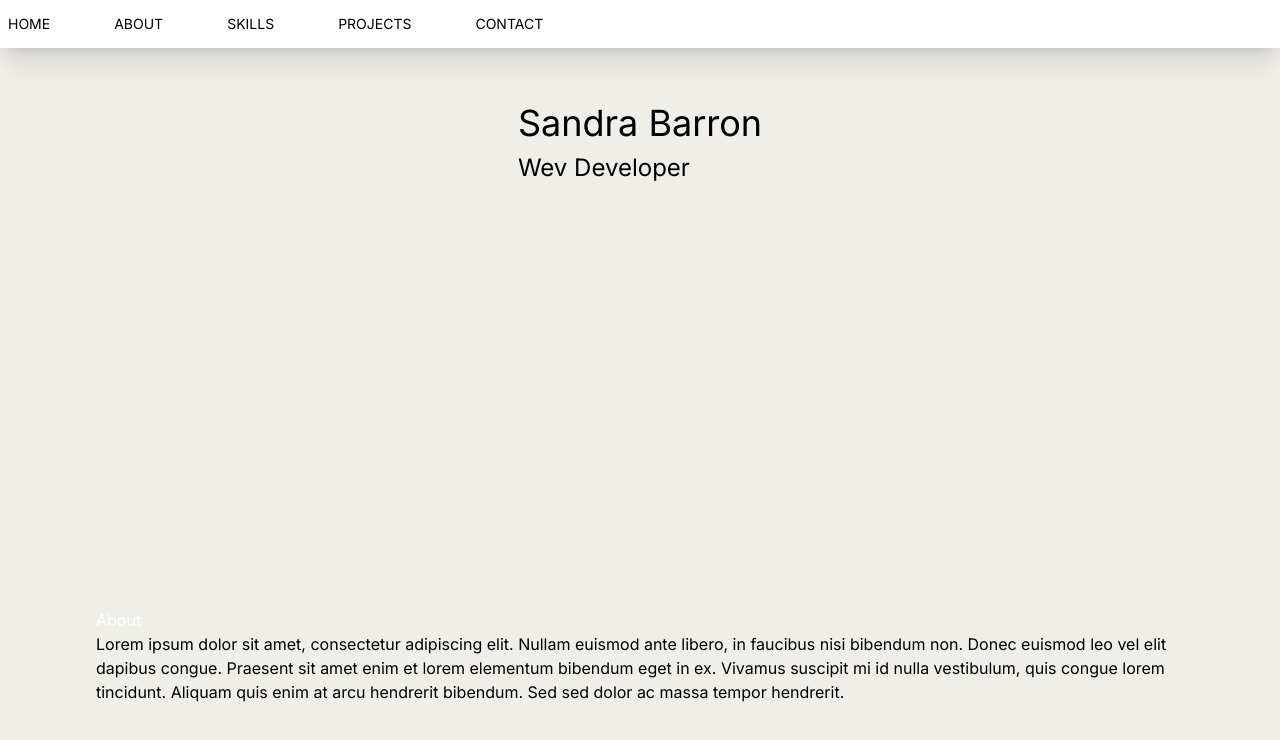
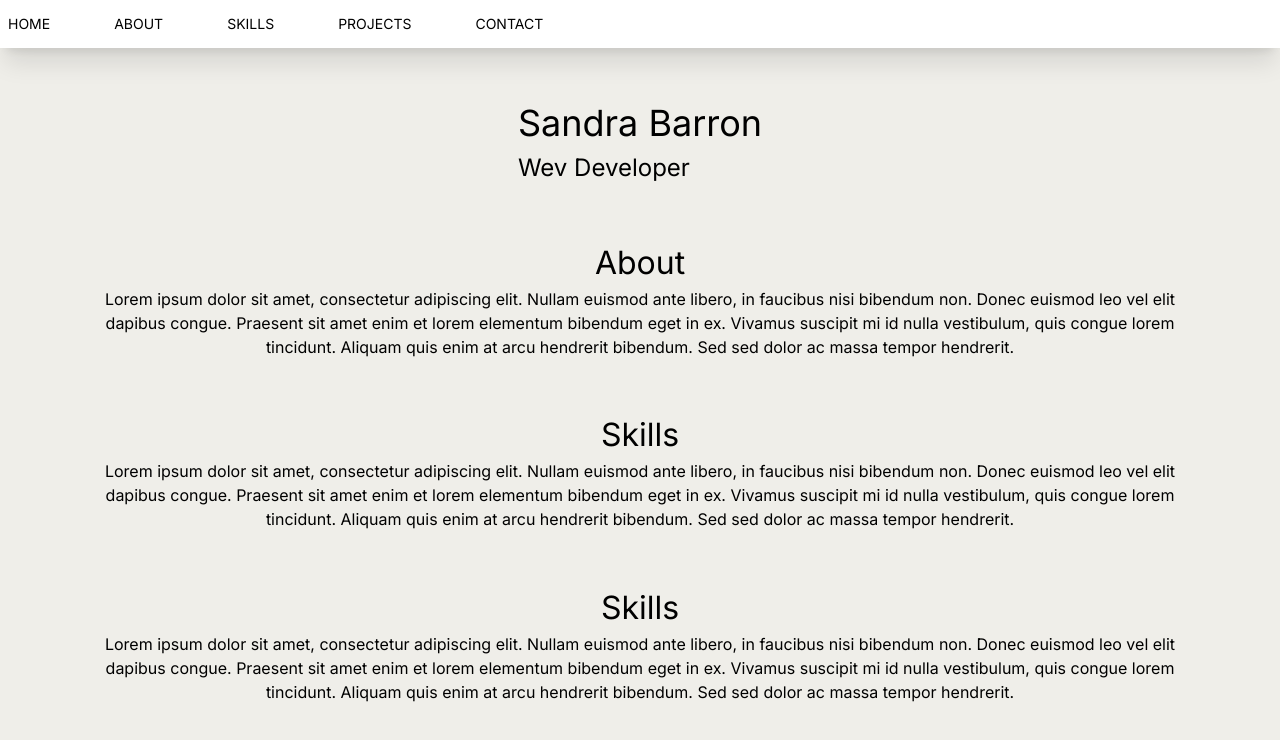
Before and after one commit to sandrab4/Mobile-Portfolio, a Next.js app: page / in a window 1280 px wide. Shown: the top 740 px of the page. Built offline with nearby package versions, Linux system fonts and the light colour scheme.

Commit message:
components

```diff
--- a/src/app/page.tsx
+++ b/src/app/page.tsx
@@ -2,6 +2,8 @@ import { Inter } from 'next/font/google'
 import Navbar from '../components/Navbar';
 import Home from '@/components/Home';
 import About from '@/components/About';
+import Skills from '@/components/Skills';
+import Projects from '@/components/Projects';
 
 const inter = Inter({ subsets: ['latin'] });
 
@@ -11,6 +13,8 @@ export default function MyHomePage() {
       <Navbar />
       <Home />
       <About />
+      <Skills />
+      <Projects />
     </main>
   );
 }
--- a/src/components/About.tsx
+++ b/src/components/About.tsx
@@ -2,9 +2,9 @@ import React from 'react';
 
 const About: React.FC = () => {
   return (
-    <div>
-      <h2>About</h2>
-      <p style={{color: 'black'}}>
+    <div style={{textAlign: 'center', color: 'black'}}>
+      <h2 style={{fontSize: '2rem'}}>About</h2>
+      <p>
         Lorem ipsum dolor sit amet, consectetur adipiscing elit. Nullam euismod ante libero,
         in faucibus nisi bibendum non. Donec euismod leo vel elit dapibus congue.
         Praesent sit amet enim et lorem elementum bibendum eget in ex. Vivamus suscipit mi id nulla vestibulum,
--- a/src/components/Projects.tsx
+++ b/src/components/Projects.tsx
@@ -0,0 +1,17 @@
+import React from 'react';
+
+const Projects: React.FC = () => {
+  return (
+    <div style={{textAlign: 'center', color: 'black'}}>
+      <h2 style={{fontSize: '2rem'}}>Skills</h2>
+      <p>
+        Lorem ipsum dolor sit amet, consectetur adipiscing elit. Nullam euismod ante libero,
+        in faucibus nisi bibendum non. Donec euismod leo vel elit dapibus congue.
+        Praesent sit amet enim et lorem elementum bibendum eget in ex. Vivamus suscipit mi id nulla vestibulum,
+        quis congue lorem tincidunt. Aliquam quis enim at arcu hendrerit bibendum. Sed sed dolor ac massa tempor hendrerit.
+      </p>
+    </div>
+  );
+};
+
+export default Projects;
--- a/src/components/Skills.tsx
+++ b/src/components/Skills.tsx
@@ -0,0 +1,17 @@
+import React from 'react';
+
+const Skills: React.FC = () => {
+  return (
+    <div style={{textAlign: 'center', color: 'black'}}>
+      <h2 style={{fontSize: '2rem'}}>Skills</h2>
+      <p>
+        Lorem ipsum dolor sit amet, consectetur adipiscing elit. Nullam euismod ante libero,
+        in faucibus nisi bibendum non. Donec euismod leo vel elit dapibus congue.
+        Praesent sit amet enim et lorem elementum bibendum eget in ex. Vivamus suscipit mi id nulla vestibulum,
+        quis congue lorem tincidunt. Aliquam quis enim at arcu hendrerit bibendum. Sed sed dolor ac massa tempor hendrerit.
+      </p>
+    </div>
+  );
+};
+
+export default Skills;
```
